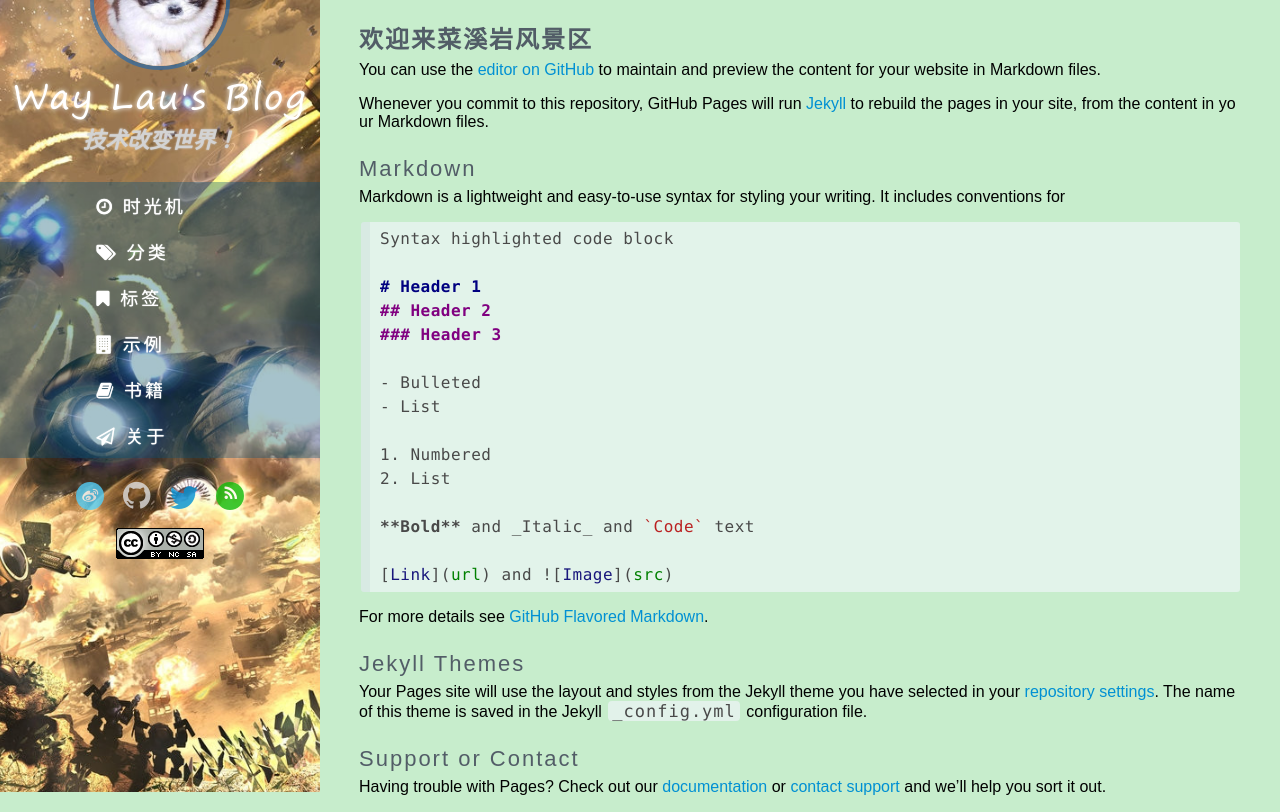
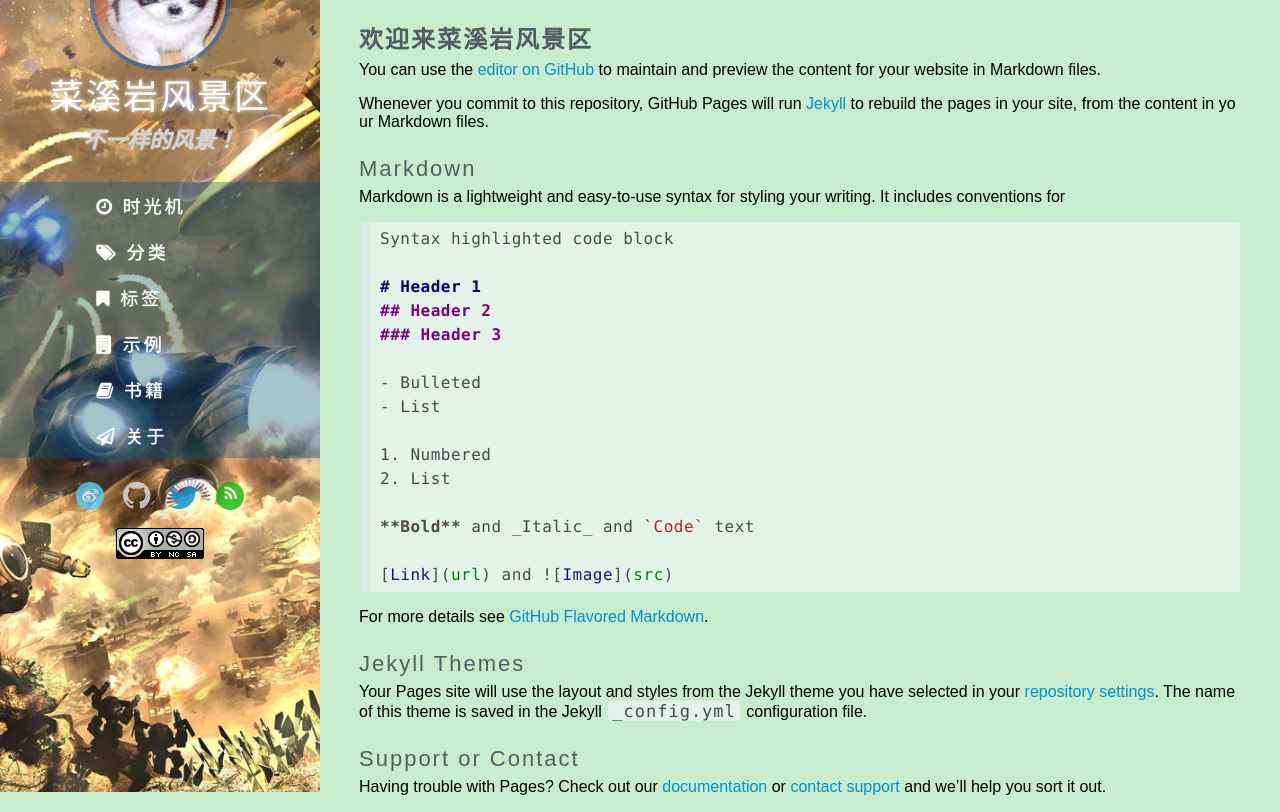
Before and after one commit to yuejianhua/caixiyan.github.io, a Jekyll site: the page built from index.md, in a window 1280 px wide. Shown: the part 108-920 px from the top of the page. Built offline with Jekyll 4.4.1, drawn with Linux system fonts in a browser that asks for light colours; some web fonts are replaced; our own code applies the rules of GitHub Pages for plain Markdown files; Markdown is read by kramdown in place of the engine named in the settings; the list of posts is cut into pages by our own code.

Commit message:
Update _config.yml

```diff
--- a/_config.yml
+++ b/_config.yml
@@ -5,16 +5,16 @@ paginate: 6
 paginate_path: page/:num
 
 blog:
-    name:  Way Lau's Blog                                 # 博客名称
-    description: 技术改变世界！                           # 博客描述
-    title: Way Lau's Personal Site | www.waylau.com       # 网页标题
-    url: http://www.waylau.com                            # 博客地址
-    duoshuo:  waylau                                      # 多说ID
+    name:  菜溪岩风景区                                    # 博客名称
+    description: 不一样的风景！                            # 博客描述
+    title: 菜溪岩风景区 | www.caixiyan.org                 # 网页标题
+    url: http://www.caixiyan.org                          # 博客地址
+    duoshuo:  鳳舞九天                                     # 多说ID
     tongji: 28cf5fa48a599e39c5cc760931de942f              # 百度统计ID
 author:
     name: Way Lau                                         # 作者名称
-    email: waylau521@gmail.com                            # 邮箱地址
-    weibo: http://weibo.com/waylau521                     # 微博地址
-    github: https://github.com/waylau                     # GitHub地址
-    twitter: https://twitter.com/waylau521                #twitter 地址
+    email: 403071884@qq.com                            # 邮箱地址
+    weibo: http://weibo.com/                     # 微博地址
+    github: https://github.com/                     # GitHub地址
+    twitter: https://twitter.com/                #twitter 地址
     logo:  /res/img/icon.png                              # logo地址
```
